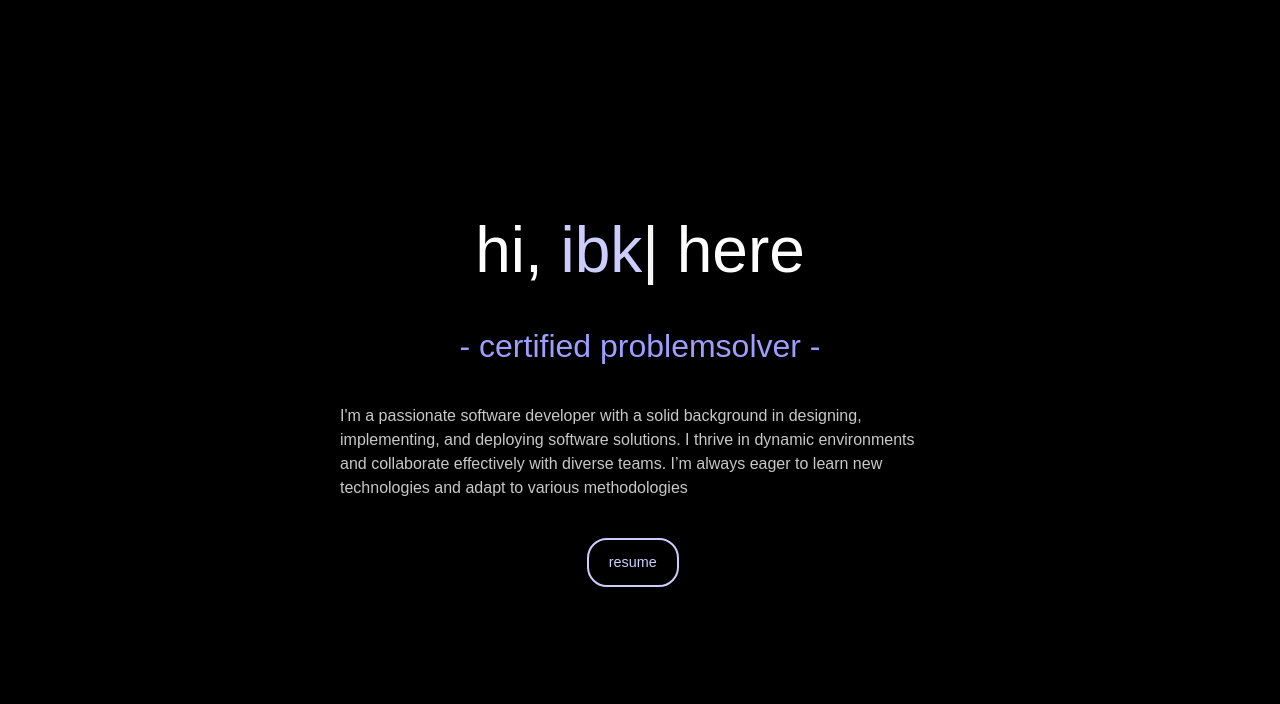
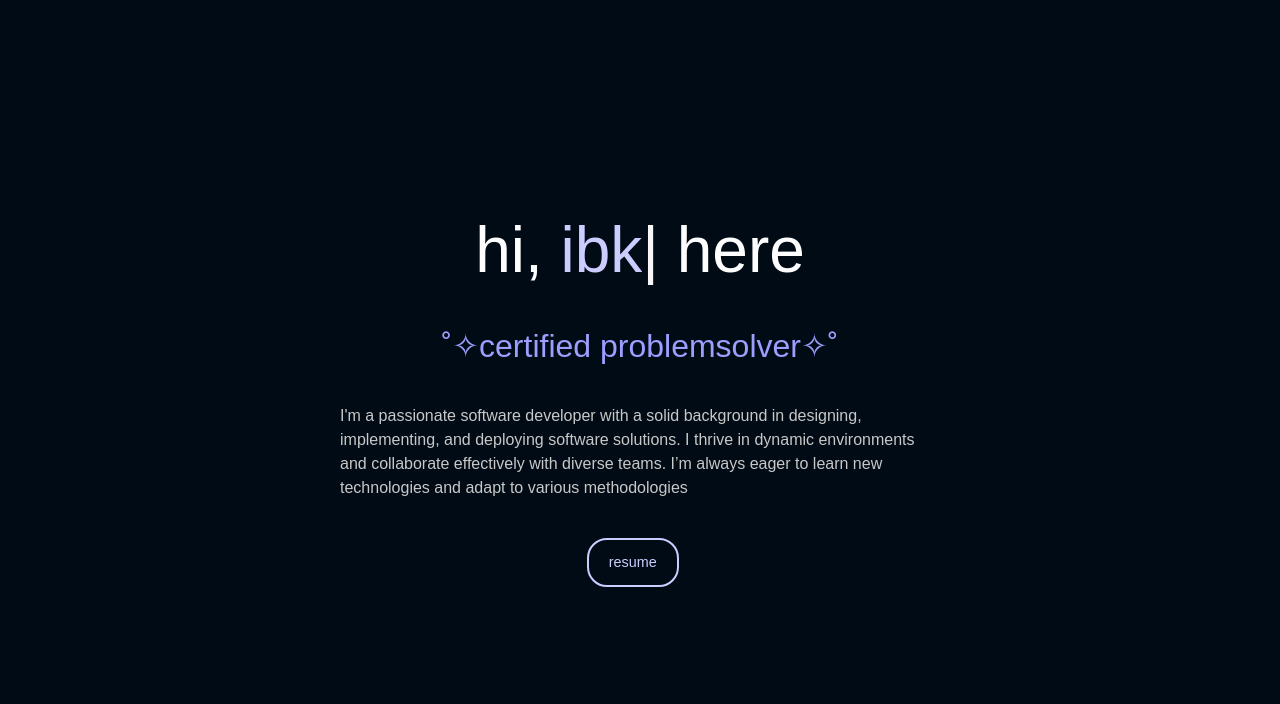
Before and after one commit to IbkEhinmowo/Portfolio-Site-modern, a website: page index.html in a window 1280 px wide. Shown: the part 96-800 px from the top of the page. Drawn offline with nearby package versions, Linux system fonts and the light colour scheme; a web font is replaced by a local one.

Commit message:
minot changes

```diff
--- a/index.html
+++ b/index.html
@@ -90,7 +90,7 @@
       <!-- About -->
       <div class="about center">
         <h1>hi, <span class="about__name"></span> here</h1>
-        <h2 class="about__role">- certified problemsolver -</h2>
+        <h2 class="about__role">˚✧certified problemsolver✧˚ </h2>
         <p class="about__desc">
           I'm a passionate software developer with a solid background in designing, implementing, and deploying software solutions.
            I thrive in dynamic environments and collaborate effectively with diverse teams.
--- a/styles.css
+++ b/styles.css
@@ -65,7 +65,7 @@ body {
 
 /* Dark theme */
 .light {
-  --clr-bg: #000000;
+  --clr-bg: #000b16;
   --clr-bg-alt: #9e5656;
   --clr-fg: #c8c8c8;
   --clr-fg-alt: #fffefe;
```
